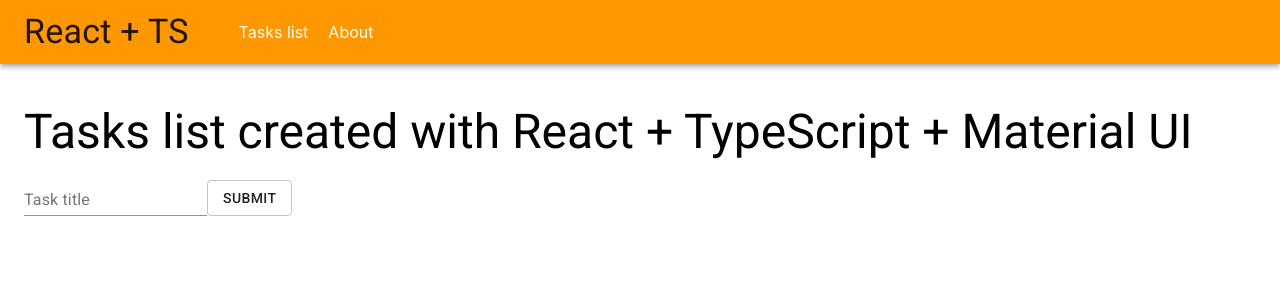
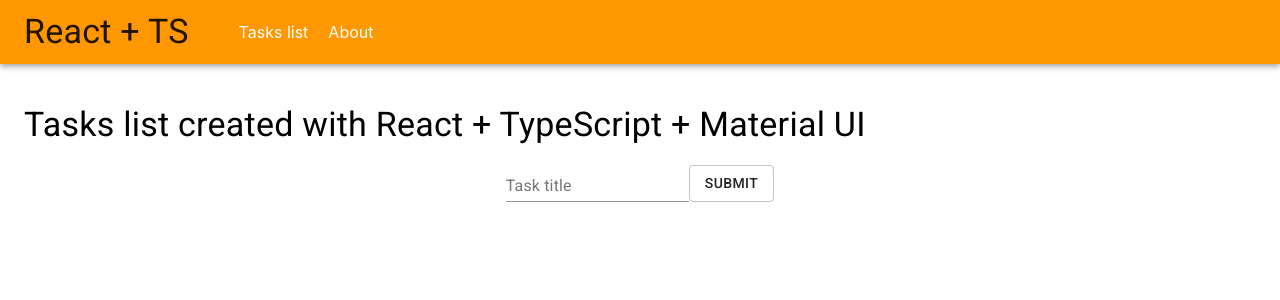
Before and after one commit to picprofit/react-typescript, a React (Create React App) app: page / in a window 1280 px wide. Shown: the top 300 px of the page. Built offline with nearby package versions, Linux system fonts and the light colour scheme.

Commit message:
upd: change layout

```diff
--- a/src/App.tsx
+++ b/src/App.tsx
@@ -40,15 +40,17 @@ const App: React.FC = () => {
       <NavBar />
       <Container>
         <Box mt={5} mb={5}>
-          <Typography variant="h3" component="h1">
+          <Typography variant="h4" component="h1">
             Tasks list created with React + TypeScript + Material UI
           </Typography>
+          <Container maxWidth="sm">
             <Box mt={1} mb={1}>
               <TodoForm addTask={addTask} />
             </Box>
             <Box mt={1} mb={1}>
               <TodoList tasks={tasks} deleteTask={deleteTask}></TodoList>
             </Box>
+          </Container>
         </Box>
       </Container>
     </>
--- a/src/components/TodoForm.tsx
+++ b/src/components/TodoForm.tsx
@@ -9,6 +9,7 @@ import { theme } from '../config';
 const FormFieldsWrap = styled.div`
   display: flex;
   align-items: flex-end;
+  justify-content: center;
 `;
 
 interface TodoFormProps {
```
Lines whose indentation alone changed are shown as unchanged.
